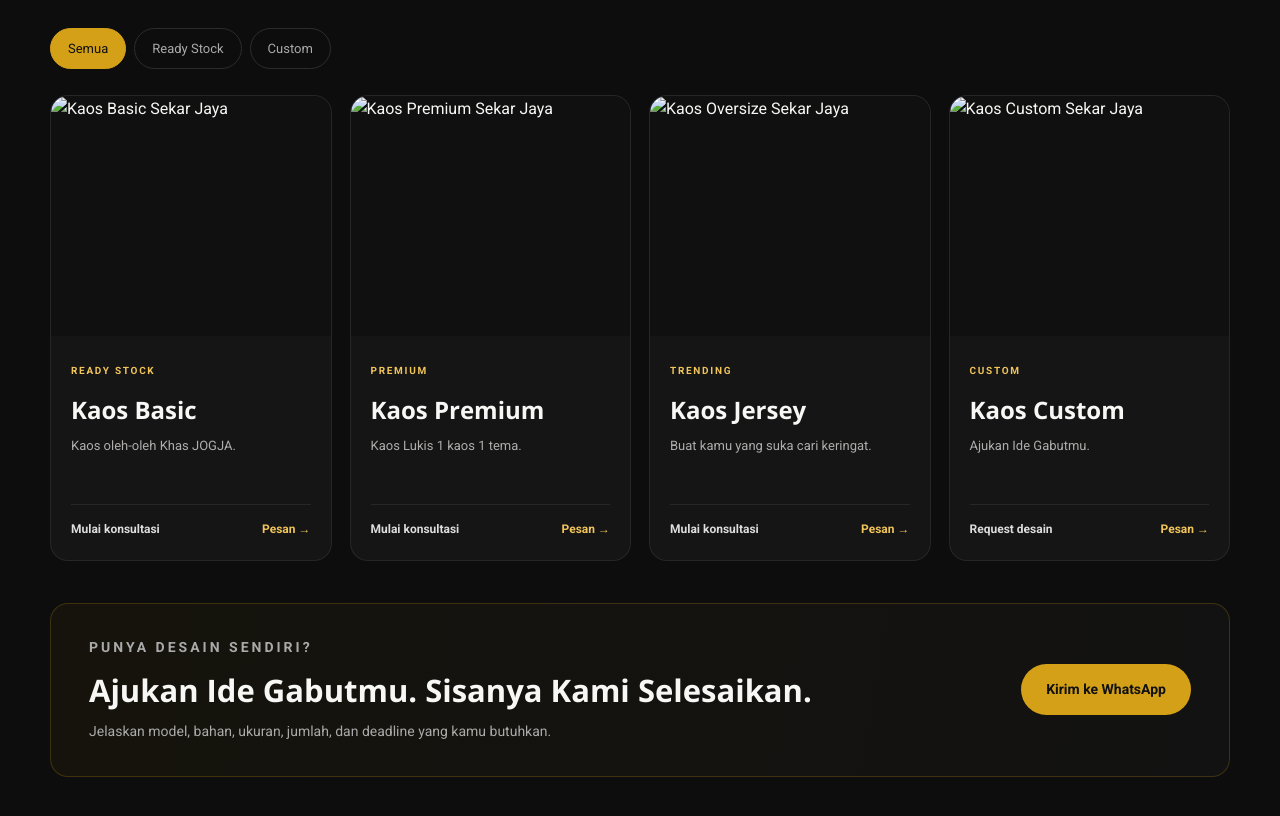
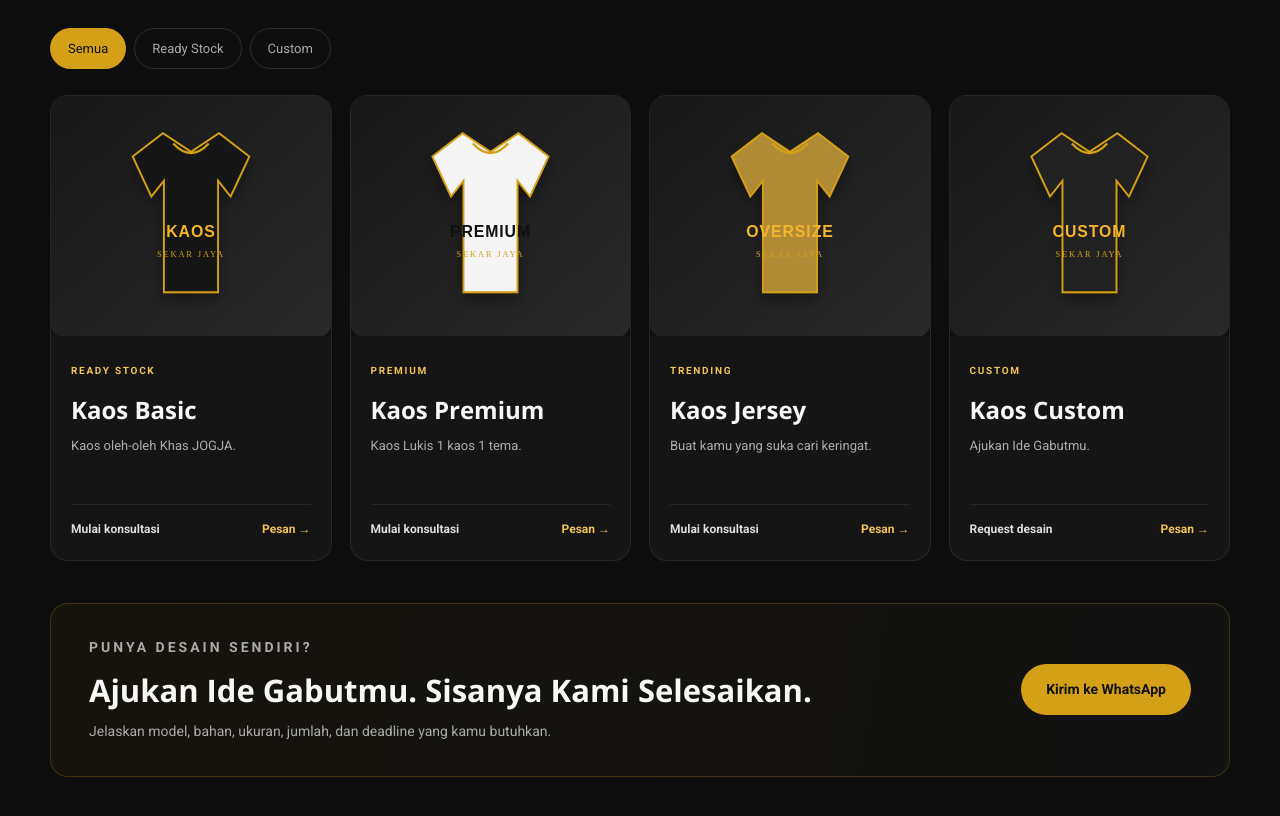
Before and after one commit to sekarjayajogja/sj, a plain HTML site: page index.html in a window 1280 px wide. Shown: the part 1670-2486 px from the top of the page. Drawn offline with nearby package versions, Linux system fonts and the light colour scheme.

Commit message:
Update index.html

```diff
--- a/index.html
+++ b/index.html
@@ -152,19 +152,19 @@ Gambar sementara saat ini menggunakan file SVG di folder assets.
 
         <div class="product-grid">
           <article class="product-card" data-category="ready">
-            <div class="product-image"><img src="assets/kaos-basic.svg" alt="Kaos Basic Sekar Jaya"></div>
+            <div class="product-image"><img src="kaos-basic.svg" alt="Kaos Basic Sekar Jaya"></div>
             <div class="product-body"><span class="tag">READY STOCK</span><h3>Kaos Basic</h3><p>Kaos oleh-oleh Khas JOGJA.</p><div class="product-bottom"><strong>Mulai konsultasi</strong><a class="mini-wa" href="https://wa.me/6281334748004?text=Halo%20Sekar%20Jaya%2C%20saya%20tertarik%20Kaos%20Basic." target="_blank" rel="noopener">Pesan →</a></div></div>
           </article>
           <article class="product-card" data-category="ready">
-            <div class="product-image"><img src="assets/kaos-premium.svg" alt="Kaos Premium Sekar Jaya"></div>
+            <div class="product-image"><img src="kaos-premium.svg" alt="Kaos Premium Sekar Jaya"></div>
             <div class="product-body"><span class="tag">PREMIUM</span><h3>Kaos Premium</h3><p>Kaos Lukis 1 kaos 1 tema.</p><div class="product-bottom"><strong>Mulai konsultasi</strong><a class="mini-wa" href="https://wa.me/6281334748004?text=Halo%20Sekar%20Jaya%2C%20saya%20tertarik%20Kaos%20Premium." target="_blank" rel="noopener">Pesan →</a></div></div>
           </article>
           <article class="product-card" data-category="ready">
-            <div class="product-image"><img src="assets/kaos-oversize.svg" alt="Kaos Oversize Sekar Jaya"></div>
+            <div class="product-image"><img src="kaos-oversize.svg" alt="Kaos Oversize Sekar Jaya"></div>
             <div class="product-body"><span class="tag">TRENDING</span><h3>Kaos Jersey</h3><p>Buat kamu yang suka cari keringat.</p><div class="product-bottom"><strong>Mulai konsultasi</strong><a class="mini-wa" href="https://wa.me/6281334748004?text=Halo%20Sekar%20Jaya%2C%20saya%20tertarik%20Kaos%20Oversize." target="_blank" rel="noopener">Pesan →</a></div></div>
           </article>
           <article class="product-card" data-category="custom">
-            <div class="product-image"><img src="assets/kaos-custom.svg" alt="Kaos Custom Sekar Jaya"></div>
+            <div class="product-image"><img src="kaos-custom.svg" alt="Kaos Custom Sekar Jaya"></div>
             <div class="product-body"><span class="tag">CUSTOM</span><h3>Kaos Custom</h3><p>Ajukan Ide Gabutmu.</p><div class="product-bottom"><strong>Request desain</strong><a class="mini-wa" href="https://wa.me/6281334748004?text=Halo%20Sekar%20Jaya%2C%20saya%20ingin%20membuat%20Kaos%20Custom." target="_blank" rel="noopener">Pesan →</a></div></div>
           </article>
         </div>
```
